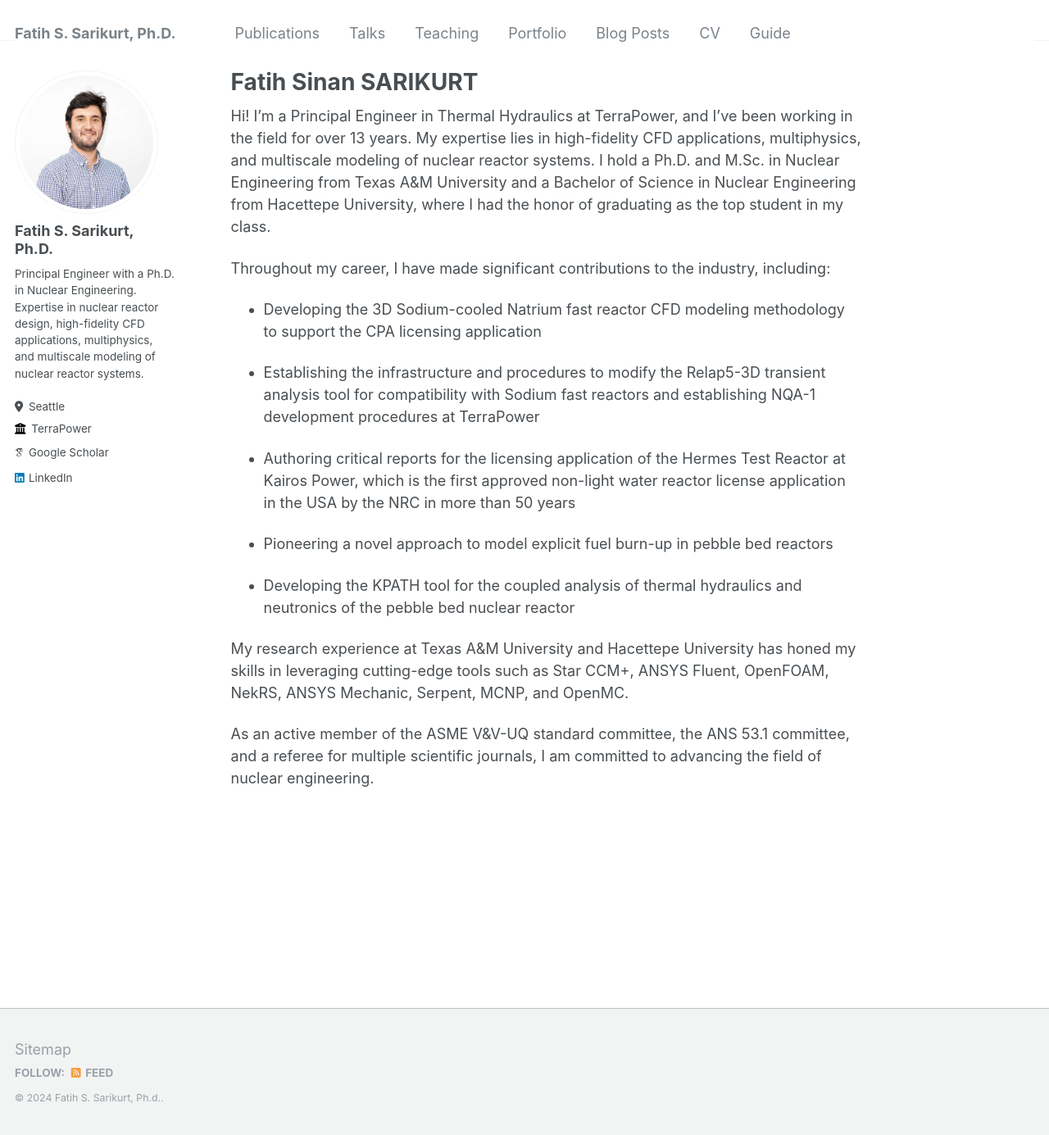
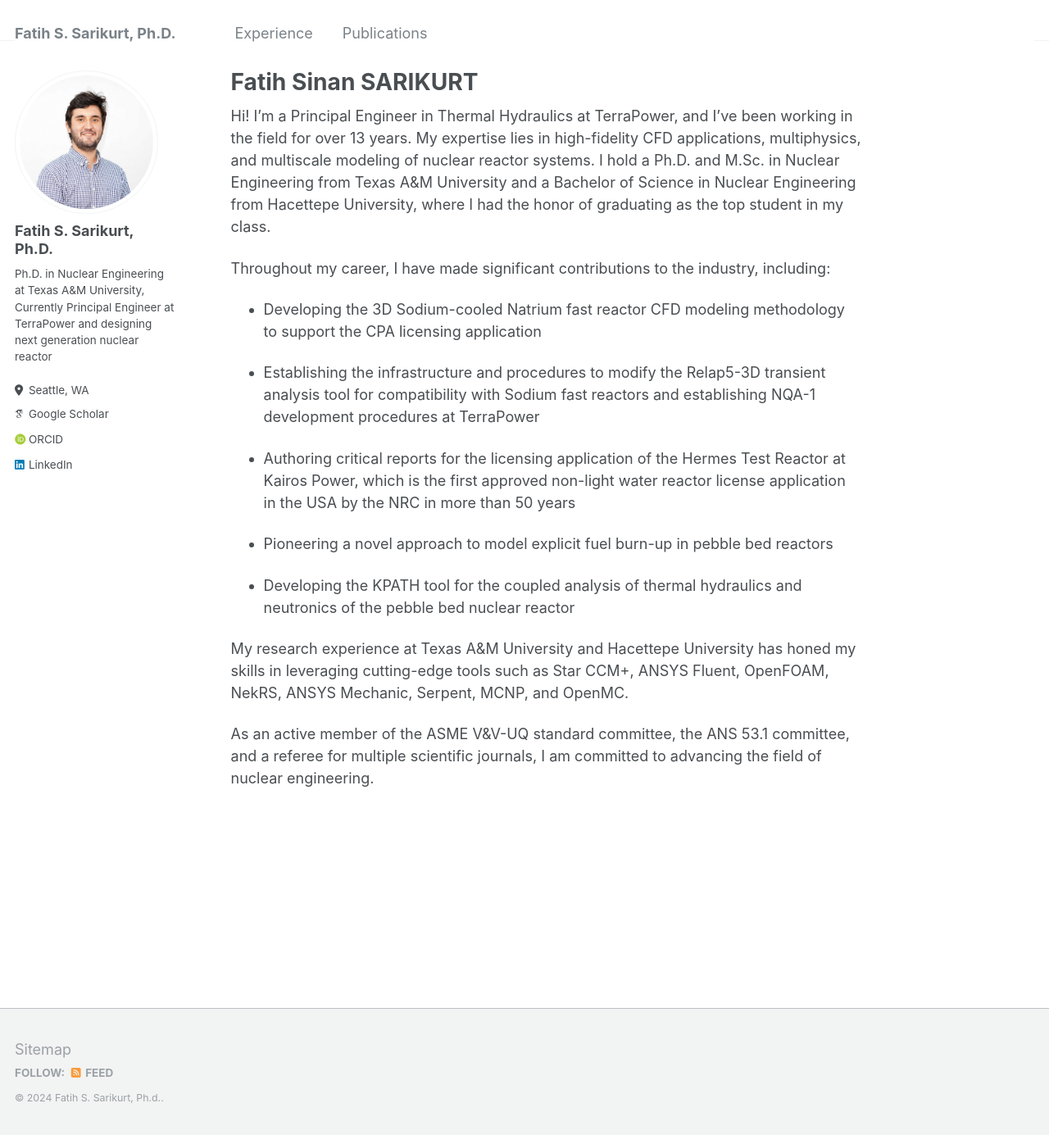
Before and after one commit to fatihsarikurt/academic, a Jekyll site: the page built from _pages/about.md, in a window 1280 px wide and 1385 px high. Shown: the whole window at 82% size. Built offline with Jekyll 4.4.1, drawn with Linux system fonts in a browser that asks for light colours; some web fonts are replaced.

Commit message:
config modification

```diff
--- a/_config.yml
+++ b/_config.yml
@@ -24,9 +24,9 @@ author:
   avatar           : "bio-photo.jpg"
   name             : "Fatih S. Sarikurt, Ph.D."
   pronouns         : # example: "she/her"
-  bio              : "Principal Engineer with a Ph.D. in Nuclear Engineering. Expertise in nuclear reactor design, high-fidelity CFD applications, multiphysics, and multiscale modeling of nuclear reactor systems."
-  location         : "Seattle"
-  employer         : "TerraPower"
+  bio              : "Ph.D. in Nuclear Engineering at Texas A&M University, Currently Principal Engineer at TerraPower and designing next generation nuclear reactor"
+  location         : "Seattle, WA"
+  employer         : #"TerraPower"
   uri              : # URL
   email            : #"none@example.org"
 
@@ -34,7 +34,7 @@ author:
   arxiv            : # URL - Update with the correct link to your profile
   googlescholar    : "https://scholar.google.com/citations?user=vaZyCtIAAAAJ&hl"
   impactstory      : # URL
-  orcid            : #"http://orcid.org/yourorcidurl"
+  orcid            : "https://orcid.org/0000-0001-8881-2879"
   pubmed           : #"https://www.ncbi.nlm.nih.gov/pubmed/?term=john+snow"
   researchgate     : # URL
 
@@ -56,7 +56,7 @@ author:
   keybase          : # Username
   instagram        : # Username
   lastfm           : # Username
-  linkedin         : "https://www.linkedin.com/in/fatih-sinan-sarikurt/"
+  linkedin         : "fatih-sinan-sarikurt"
   mastodon         : # URL
   medium           : # URL
   pinterest        : # Username
--- a/_data/navigation.yml
+++ b/_data/navigation.yml
@@ -1,22 +1,7 @@
 # main links links
 main:
+  - title: "Experience"
+    url: /portfolio/
+
   - title: "Publications"
     url: /publications/
-
-  - title: "Talks"
-    url: /talks/
-
-  - title: "Teaching"
-    url: /teaching/
-
-  - title: "Portfolio"
-    url: /portfolio/
-
-  - title: "Blog Posts"
-    url: /year-archive/
-
-  - title: "CV"
-    url: /cv/
-
-  - title: "Guide"
-    url: /markdown/
```
Also changed, not shown: 2 other files.
